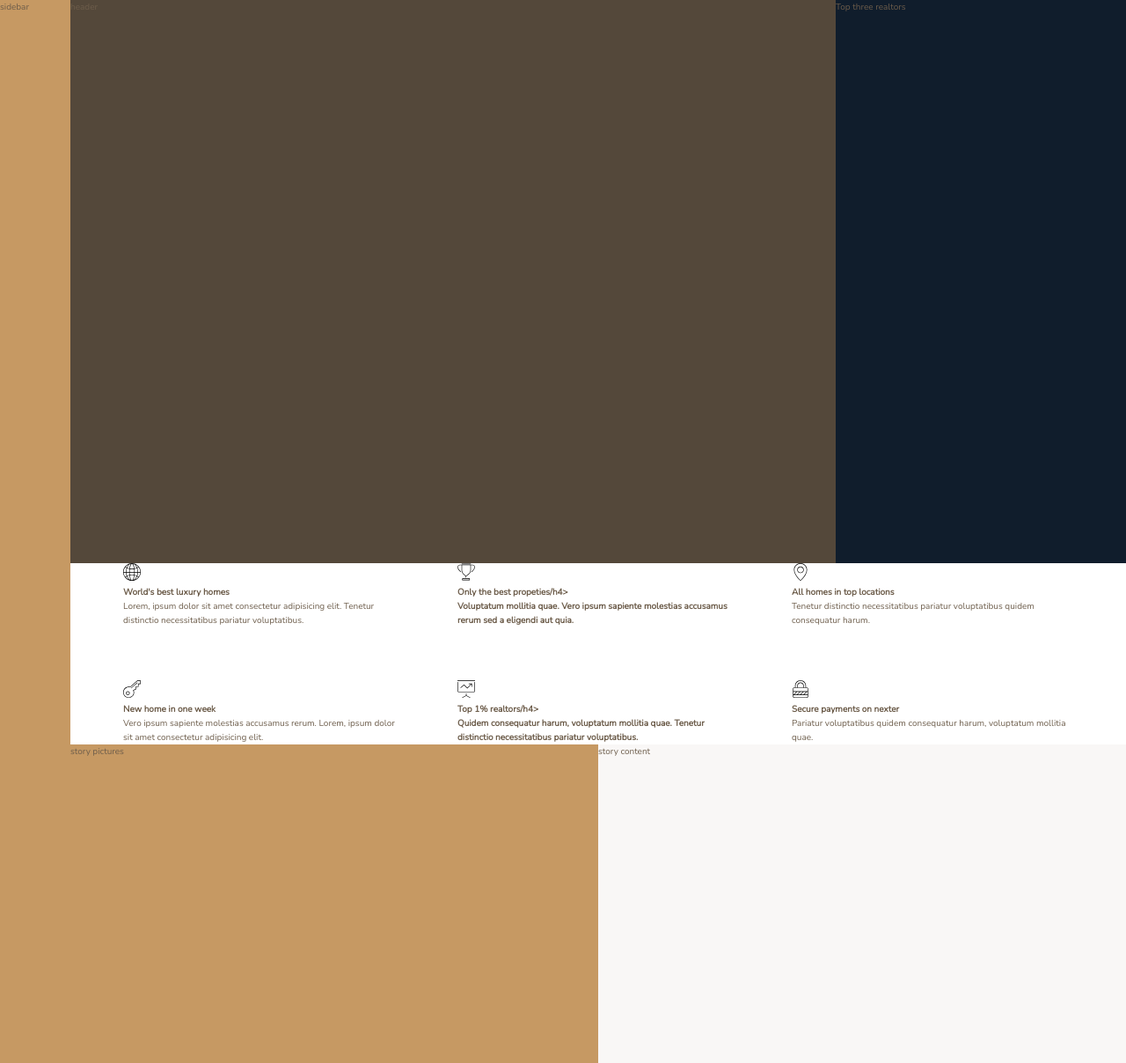
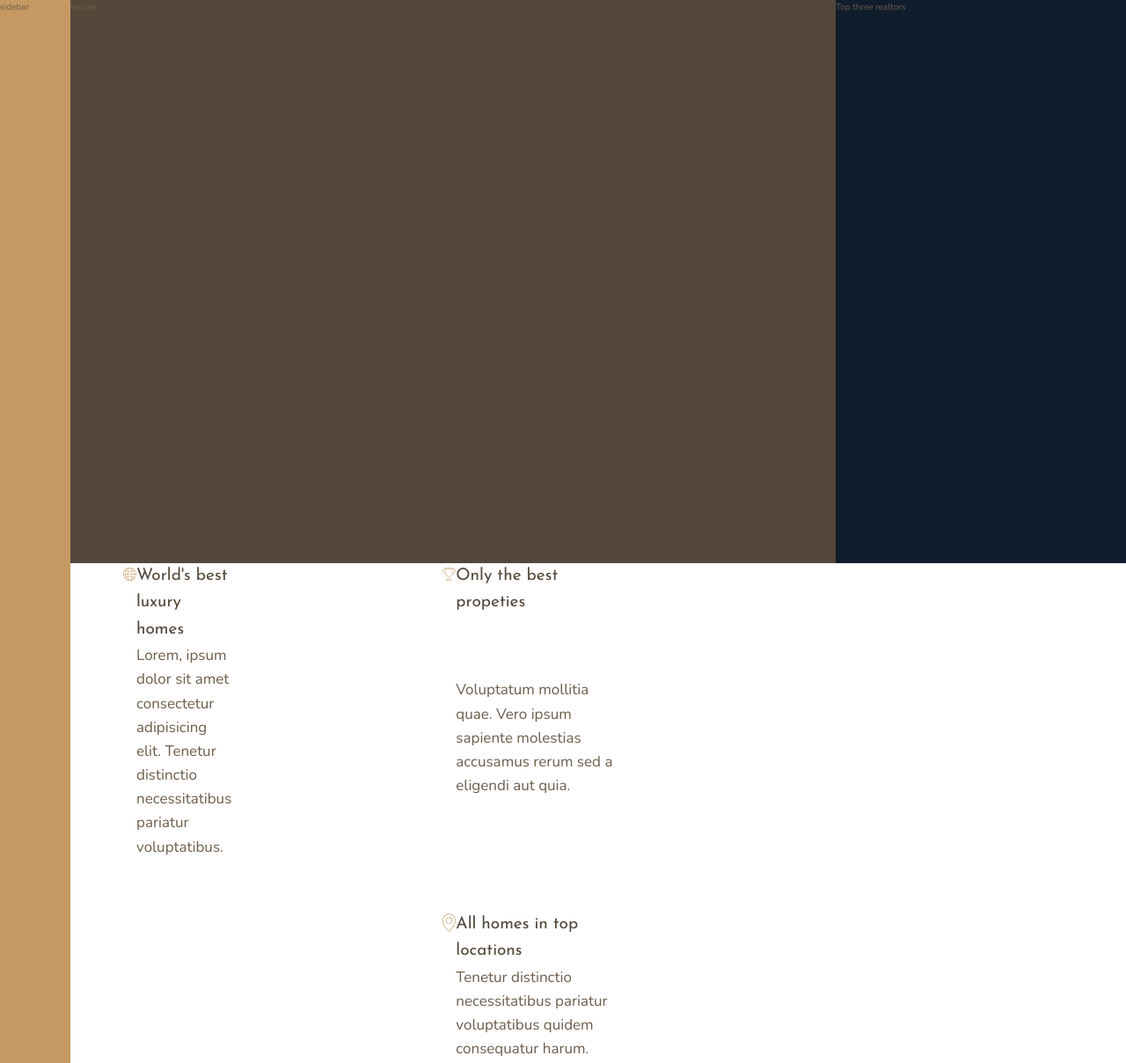
Before and after one commit to ravraw/nexter, a website: page index.html in a window 1280 px wide. Shown: the top 1208 px of the page at 88% size. Drawn offline with nearby package versions, Linux system fonts and the light colour scheme.

Commit message:
feature grid broken

```diff
--- a/index.html
+++ b/index.html
@@ -29,51 +29,56 @@
             <svg class="feature__icon">
                 <use href="img/sprite.svg#icon-global"></use>
             </svg>
-            <h4 class="heading-4">World's best luxury homes</h4>
+            <h4 class="heading-4 heading-4--dark">World's best luxury homes</h4>
             <p class="feature__text">Lorem, ipsum dolor sit amet consectetur adipisicing elit. Tenetur distinctio necessitatibus pariatur voluptatibus.</p>
         </div>
-        <div class="feature">
+
+        <div class="features">
             <div class="feature">
                 <svg class="feature__icon">
                     <use href="img/sprite.svg#icon-trophy"></use>
                 </svg>
-                <h4 class="heading-4">Only the best propeties/h4>
-                    <p class="feature__text">Voluptatum mollitia quae. Vero ipsum sapiente molestias accusamus rerum sed a eligendi aut quia.</p>
+                <h4 class="heading-4 heading-4--dark">Only the best propeties</h4>
+                <p class="feature__text">Voluptatum mollitia quae. Vero ipsum sapiente molestias accusamus rerum sed a eligendi aut quia.</p>
             </div>
         </div>
-        <div class="feature">
+
+        <div class="features">
             <div class="feature">
                 <svg class="feature__icon">
                     <use href="img/sprite.svg#icon-map-pin"></use>
                 </svg>
-                <h4 class="heading-4">All homes in top locations</h4>
+                <h4 class="heading-4 heading-4--dark">All homes in top locations</h4>
                 <p class="feature__text">Tenetur distinctio necessitatibus pariatur voluptatibus quidem consequatur harum.</p>
             </div>
         </div>
-        <div class="feature">
+
+        <div class="features">
             <div class="feature">
                 <svg class="feature__icon">
                     <use href="img/sprite.svg#icon-key"></use>
                 </svg>
-                <h4 class="heading-4">New home in one week</h4>
+                <h4 class="heading-4 heading-4--dark">New home in one week</h4>
                 <p class="feature__text">Vero ipsum sapiente molestias accusamus rerum. Lorem, ipsum dolor sit amet consectetur adipisicing elit.</p>
             </div>
         </div>
-        <div class="feature">
+
+        <div class="features">
             <div class="feature">
                 <svg class="feature__icon">
                     <use href="img/sprite.svg#icon-presentation"></use>
                 </svg>
-                <h4 class="heading-4">Top 1% realtors/h4>
-                    <p class="feature__text">Quidem consequatur harum, voluptatum mollitia quae. Tenetur distinctio necessitatibus pariatur voluptatibus.</p>
+                <h4 class="heading-4 heading-4--dark">Top 1% realtors</h4>
+                <p class="feature__text">Quidem consequatur harum, voluptatum mollitia quae. Tenetur distinctio necessitatibus pariatur voluptatibus.</p>
             </div>
         </div>
-        <div class="feature">
+
+        <div class="features">
             <div class="feature">
                 <svg class="feature__icon">
                     <use href="img/sprite.svg#icon-lock"></use>
                 </svg>
-                <h4 class="heading-4">Secure payments on nexter</h4>
+                <h4 class="heading-4 heading-4--dark">Secure payments on nexter</h4>
                 <p class="feature__text">Pariatur voluptatibus quidem consequatur harum, voluptatum mollitia quae.</p>
             </div>
         </div>
--- a/sass/_features.scss
+++ b/sass/_features.scss
@@ -5,11 +5,20 @@
   display: grid;
   grid-template-columns: repeat(3, 1fr);
   grid-gap: 6rem;
+}
 
-  .feature {
-    &__icon {
-      width: 2rem;
-      height: 2rem;
-    }
+.feature {
+  display: grid;
+  grid-template-columns: min-content 1fr;
+
+  &__icon {
+    fill: $color-primary;
+    width: 1.5rem;
+    height: 2.5rem;
+    grid-row: 1 / span 2;
+  }
+
+  &__text {
+    font-size: 1.7rem;
   }
 }
--- a/sass/_typography.scss
+++ b/sass/_typography.scss
@@ -0,0 +1,25 @@
+%heading {
+  font-family: $font-display;
+  font-weight: 400;
+}
+
+.heading-1 {
+  @extend %heading;
+}
+.heading-2 {
+  @extend %heading;
+}
+.heading-3 {
+  @extend %heading;
+}
+.heading-4 {
+  @extend %heading;
+  font-size: 1.9rem;
+
+  &--light {
+    color: $color-grey-light-1;
+  }
+  &--dark {
+    color: $color-grey-dark-1;
+  }
+}
```
Also changed, not shown: css/style.css, sass/main.scss (line endings or trailing spaces).
